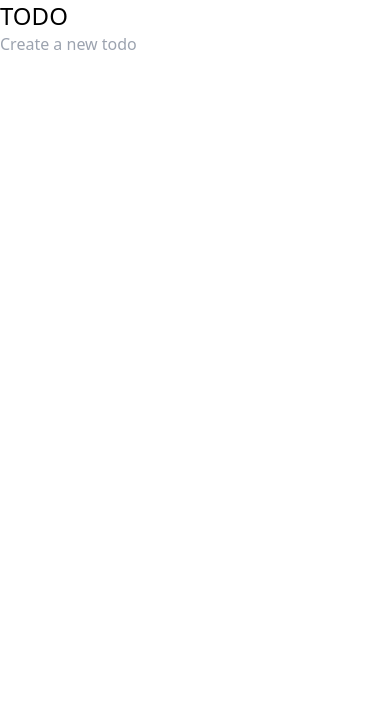
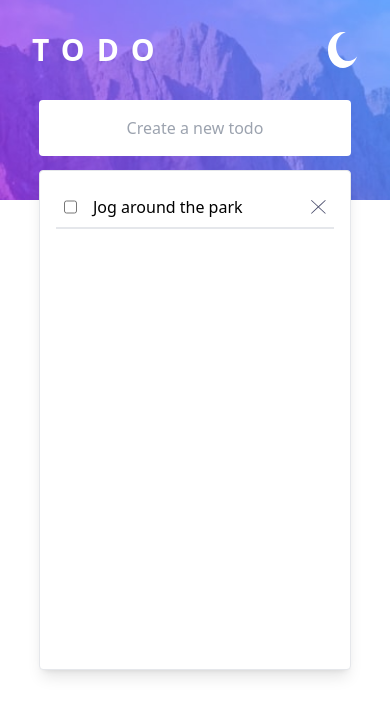
Before and after one commit to sainingo/todo-app-vuejs, a Vue app: page / in a window 390 px wide. Shown: the top 716 px of the page. Built offline with nearby package versions, Linux system fonts and the light colour scheme.

Commit message:
Design mobile view

```diff
--- a/src/App.vue
+++ b/src/App.vue
@@ -13,11 +13,25 @@ watch(task, (newTask) => {
 
 <template>
 <div>
-  <div class="bg-">
-    <h1 class="text-2xl">TODO</h1>
-  <div>
-    <input type="text" placeholder="Create a new todo"/>
+  <div class="bg-bg-mobile-light h-[200px] bg-center bg-no-repeat bg-cover text-white" >
+    <div class="flex justify-between p-8">
+      <h1 class="text-3xl tracking-[.4em] font-semibold">TODO</h1>
+      <img src="./assets/images/ICON-MOON.SVG" height="30px" width="30px" alt="moon icon" />
+    </div>
+  <div class="flex">
+    <input type="text" placeholder="Create a new todo" class="text-center p-4 rounded w-[80%] mx-auto outline-none text-black"/>
   </div>
   </div>
+  <section>
+    <div class="w-[80%] mx-auto mt-[-30px] bg-white p-2 rounded border shadow-lg h-[500px]">
+      <div class="flex justify-between m-2 border-b-2 p-2">
+        <input type="checkbox" class="rounded-full border-none bg-gray-100"/>
+        <span class="w-full ml-4">Jog around the park</span>
+        <button>
+          <img src="./assets/images/ICON-CROSS.SVG" />
+        </button>
+      </div>
+    </div>
+  </section>
 </div>
 </template>
--- a/tailwind.config.cjs
+++ b/tailwind.config.cjs
@@ -11,6 +11,10 @@ module.exports = {
         'bg-mobile-dark': "url('/src/assets/images/BG-MOBILE-DARK.JPG')",
         'bg-desktop-light': "url('/src/assets/images/bg-desktop-light.jpg')",
         'bg-desktop-dark': "url('/src/assets/images/bg-desktop-dark.jpg')",
+        'moon-icon': "url('/src/assets/images/ICON-MOON.SVG')",
+        'sun-icon': "url('/src/assets/images/ICON-SUN.SVG')",
+        'cross-icon': "url('/src/assets/images/ICON-CROSS.SVG')",
+        'check-icon': "url('/src/assets/images/ICON-CHECK.SVG')"
       }
     },
   },
```
